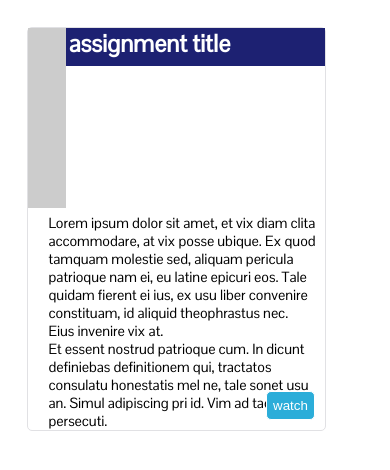
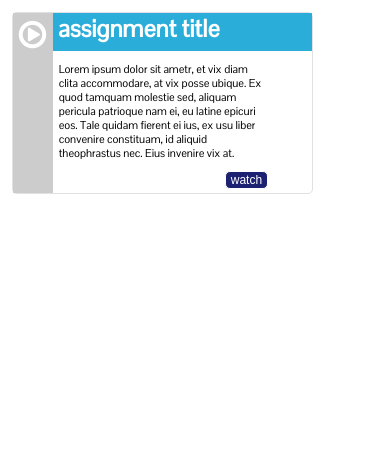
Before and after one commit to seemajune/bem-smacss, a website: page public/index.html in a window 390 px wide. Drawn offline with Linux system fonts and the light colour scheme.

Commit message:
adds responsive sizing for md and sm screens

```diff
--- a/public/index.html
+++ b/public/index.html
@@ -6,18 +6,19 @@
 
     <title>BEM</title>
     <link rel="stylesheet" href="style_BEM.css" type="text/css">
+    <link href="https://maxcdn.bootstrapcdn.com/font-awesome/4.6.3/css/font-awesome.min.css" rel="stylesheet" integrity="sha384-T8Gy5hrqNKT+hzMclPo118YTQO6cYprQmhrYwIiQ/3axmI1hQomh7Ud2hPOy8SP1" crossorigin="anonymous">
 </head>
 
 <body>
     <div class="assignment">
         <div class="assignment__card">
-            <div class="gutter gutter--left">
+            <a class="gutter gutter--left"><i class="fa fa-play-circle-o fa-2x" aria-hidden="true"></i>
+            </a>
+            <div class="assignment__card__title"><h2>assignment title</h2></div>
+            <div class="assignment__card__summary">
+                <p>Lorem ipsum dolor sit ametr, et vix diam clita accommodare, at vix posse ubique. Ex quod tamquam molestie sed, aliquam pericula patrioque nam ei, eu latine epicuri eos. Tale quidam fierent ei ius, ex usu liber convenire constituam, id aliquid theophrastus nec. Eius invenire vix at.</p>
+                <button class="btn btn__watch">watch</button>
             </div>
-            <div class="assignment__card__title">assignment title</div>
-            <div class="assignment__card__summary">Lorem ipsum dolor sit amet, et vix diam clita accommodare, at vix posse ubique. Ex quod tamquam molestie sed, aliquam pericula patrioque nam ei, eu latine epicuri eos. Tale quidam fierent ei ius, ex usu liber convenire constituam, id aliquid theophrastus nec. Eius invenire vix at. <br />
-            Et essent nostrud patrioque cum. In dicunt definiebas definitionem qui, tractatos consulatu honestatis mel ne, tale sonet usu an. Simul adipiscing pri id. Vim ad tacimates persecuti.
-            </div>
-            <button class="btn btn__watch">watch</button>
         </div>
     </div>
 
--- a/public/style_BEM.css
+++ b/public/style_BEM.css
@@ -1,12 +1,24 @@
 @import url(https://fonts.googleapis.com/css?family=Pontano+Sans);
+
+i {
+  color: #fff;
+  padding: 15%;
+}
 
 .assignment { /*block*/
   width: 80%;
+  max-width: 750px;
   .transition(background 0.5s ease);
   .transition(max-height 0.3s ease);
   border-color: #e1e1e4;
   display: block;
-  padding: 5%;
+  padding: 1%;
+}
+
+@media only screen and (max-width:980px) {
+  .assignment {
+    max-width: 450px;
+  }
 }
 
 .assignment__card { /*block__element*/
@@ -17,22 +29,47 @@
   position: relative;
 }
 
+@media only screen and (max-width:980px) {
+  .assignment__card {
+    float: left;
+    width: 100%;
+  }
+}
+
 .assignment__card__title {
   overflow: hidden;
   cursor: pointer;
   height: 38px;
-  font-size: 1.5em;
   font-weight: bolder;
   color: #fff;
-  background-color: #1d2172;
-  padding-left: 1%;
+  background-color: #2badd9;
+}
+
+.assignment__card__title h2 {
+  font-size: 1.5em;
+  padding-left: 2%;
+  margin: 0;
 }
 
 .assignment__card__summary {
   font-size: 0.9em;
-  width: 90%;
-  float: right;
-  margin: 2% 3% 0 0;
+  width: 80%;
+  display: inline-block;
+  float: left;
+  margin-left: 2%;
+}
+
+@media only screen and (max-width:980px) {
+  .assignment__card__summary {
+    width: 70%;
+    font-size: .8em;
+  }
+}
+
+@media only screen and (max-width:600px) {
+  .assignment__card__summary {
+    font-size: .7em;
+  }
 }
 
 .assignment__card--hidden { /*block__element--modifier*/
@@ -45,18 +82,23 @@
 }
 
 .btn {
-  display: block;
-  position: absolute;
-  right: 10px;
-  bottom: 10px;
-  padding: 6px;
+  display: inline-block;
+  padding: 2px 10px;
+  font-size: 12px;
+  float: right;
+}
+
+@media only screen and (max-width:980px) {
+  .btn {
+    padding: 1px 5px;
+  }
 }
 
 .btn__watch {
   border: 1px solid #fff;
   border-radius: 5px;
   color: #fff;
-  background-color: #2badd9;
+  background-color: #1d2172;
 }
 
 .btn__watch:hover {
@@ -66,10 +108,14 @@
 .gutter {
   display: inline-block;
   background-color: #ccc;
-  width: 38px;
+  width: 40px;
   height: 180px;
 }
 
 .gutter--left {
   float: left;
 }
+
+.gutter--left:hover {
+  background-color: #2DBFC3;
+}
```
Also changed, not shown: 2 other files.
